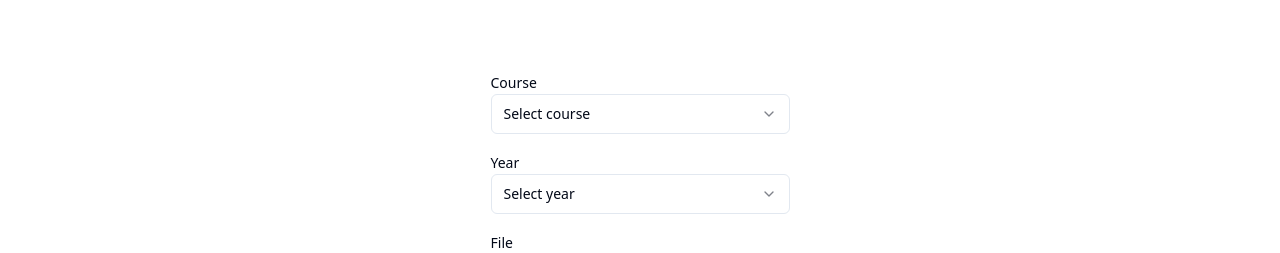
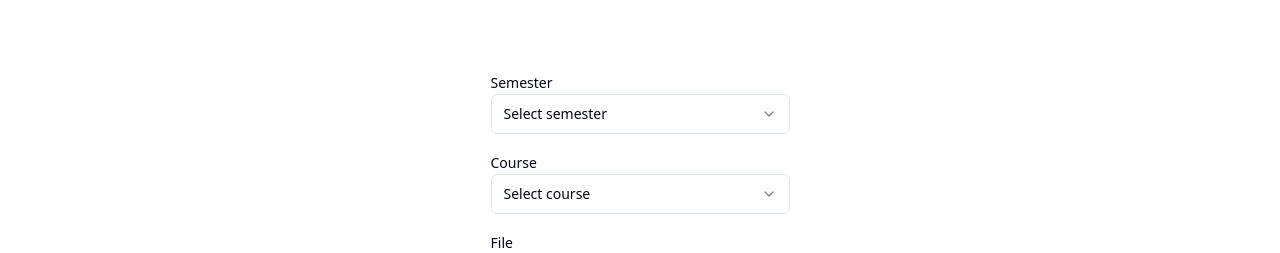
Before and after one commit to GPT-Engineer-App/exam-upload-system, a React (Vite) app: page /upload-exam in a window 1280 px wide. Shown: the part 250-503 px from the top of the page. Built offline with nearby package versions, Linux system fonts and the light colour scheme.

Commit message:
Renamed "year" to "semester" and updated the selection order in the UploadExam component.

```diff
--- a/src/pages/UploadExam.jsx
+++ b/src/pages/UploadExam.jsx
@@ -9,7 +9,7 @@ import { Select, SelectContent, SelectItem, SelectTrigger, SelectValue } from "@
 import { useNavigate } from "react-router-dom";
 
 const schema = z.object({
-  year: z.string().nonempty("Year is required"),
+  semester: z.string().nonempty("Semester is required"),
   course: z.string().nonempty("Course is required"),
   file: z
     .instanceof(FileList)
@@ -17,14 +17,14 @@ const schema = z.object({
     .refine((files) => files[0]?.size <= 5 * 1024 * 1024, "Max file size is 5MB"),
 });
 
-const coursesByYear = {
+const coursesBySemester = {
   "112-1": ["Course 1", "Course 2"],
   "112-2": ["Course 3", "Course 4"],
   "113-1": ["Course 5", "Course 6"],
 };
 
 const UploadExam = () => {
-  const [selectedYear, setSelectedYear] = useState("");
+  const [selectedSemester, setSelectedSemester] = useState("");
   const {
     register,
     handleSubmit,
@@ -41,13 +41,27 @@ const UploadExam = () => {
     navigate("/");
   };
 
-  const handleYearChange = (year) => {
-    setSelectedYear(year);
+  const handleSemesterChange = (semester) => {
+    setSelectedSemester(semester);
   };
 
-return (
+  return (
     <div className="flex items-center justify-center h-screen">
       <form onSubmit={handleSubmit(onSubmit)} className="space-y-4">
+        <div>
+          <Label htmlFor="semester">Semester</Label>
+          <Select onValueChange={handleSemesterChange} {...register("semester")}>
+            <SelectTrigger className="w-full">
+              <SelectValue placeholder="Select semester" />
+            </SelectTrigger>
+            <SelectContent>
+              <SelectItem value="112-1">112-1</SelectItem>
+              <SelectItem value="112-2">112-2</SelectItem>
+              <SelectItem value="113-1">113-1</SelectItem>
+            </SelectContent>
+          </Select>
+          {errors.semester && <p className="text-red-500">{errors.semester.message}</p>}
+        </div>
         <div>
           <Label htmlFor="course">Course</Label>
           <Select {...register("course")}>
@@ -55,8 +69,8 @@ return (
               <SelectValue placeholder="Select course" />
             </SelectTrigger>
             <SelectContent>
-              {selectedYear &&
-                coursesByYear[selectedYear].map((course) => (
+              {selectedSemester &&
+                coursesBySemester[selectedSemester].map((course) => (
                   <SelectItem key={course} value={course}>
                     {course}
                   </SelectItem>
@@ -64,20 +78,6 @@ return (
             </SelectContent>
           </Select>
           {errors.course && <p className="text-red-500">{errors.course.message}</p>}
-        </div>
-        <div>
-          <Label htmlFor="year">Year</Label>
-          <Select onValueChange={handleYearChange} {...register("year")}>
-            <SelectTrigger className="w-full">
-              <SelectValue placeholder="Select year" />
-            </SelectTrigger>
-            <SelectContent>
-              <SelectItem value="112-1">112-1</SelectItem>
-              <SelectItem value="112-2">112-2</SelectItem>
-              <SelectItem value="113-1">113-1</SelectItem>
-            </SelectContent>
-          </Select>
-          {errors.year && <p className="text-red-500">{errors.year.message}</p>}
         </div>
         <div>
           <Label htmlFor="file">File</Label>
```
